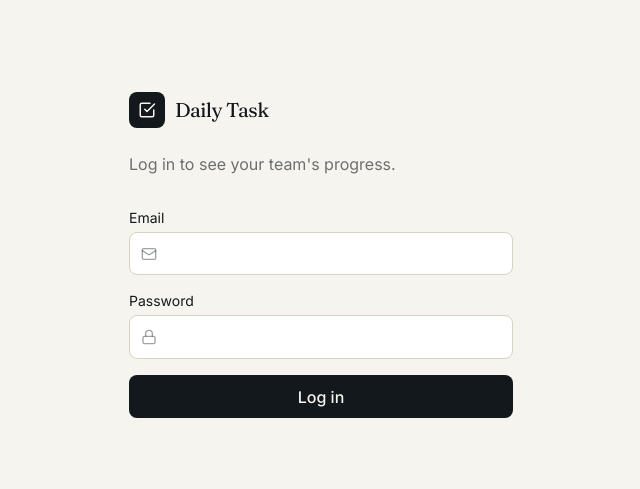
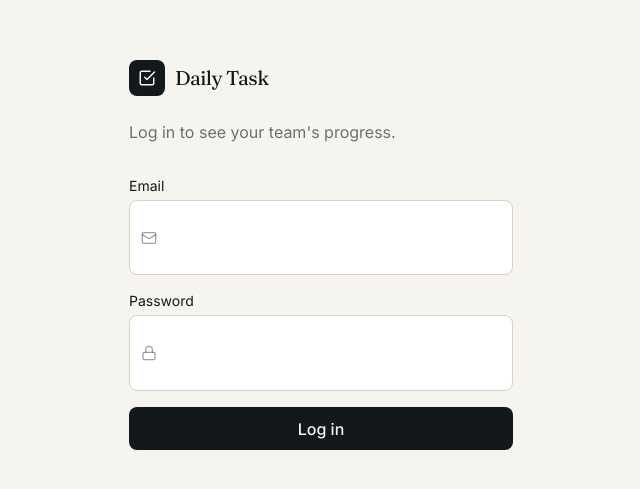
Before and after one commit to Kamiaaa/dailytask, a Next.js app: page /login in a window 1280 px wide. Shown: the part 145-634 px from the top of the page, without its empty margins (319-959 px from the left). Built offline with nearby package versions, Linux system fonts and the light colour scheme.

Commit message:
global css updated

```diff
--- a/app/globals.css
+++ b/app/globals.css
@@ -75,7 +75,7 @@ body {
 .input {
   border: 1px solid #d8d2c0;
   border-radius: 0.5rem;
-  padding: 0.55rem 0.75rem;
+  padding: 1.55rem 1.75rem;
   background: white;
   width: 100%;
 }
--- a/app/login/page.tsx
+++ b/app/login/page.tsx
@@ -81,7 +81,7 @@ export default function LoginPage() {
                 id="email"
                 type="email"
                 required
-                className="input pl-24"
+                className="input pl-11"
                 value={email}
                 onChange={(e) => setEmail(e.target.value)}
               />
```
